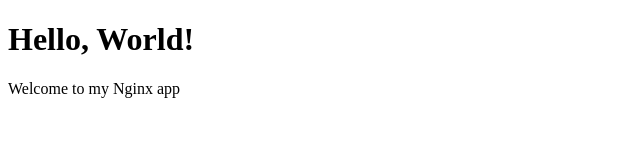
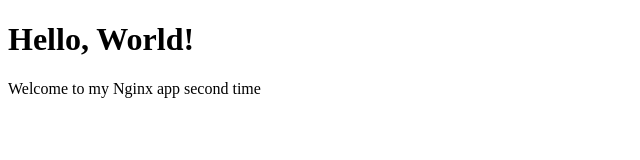
Before and after one commit to kamranbeu2/nginx-hello, a plain HTML site: page index.html in a window 1280 px wide. Shown: the full height of the page, 0-640 px from the left. Drawn offline with Linux system fonts and the light colour scheme.

Commit message:
Update index.html

```diff
--- a/index.html
+++ b/index.html
@@ -5,6 +5,6 @@
 </head>
 <body>
     <h1>Hello, World!</h1>
-    <p>Welcome to my Nginx app</p>
+    <p>Welcome to my Nginx app second time</p>
 </body>
 </html>
```
